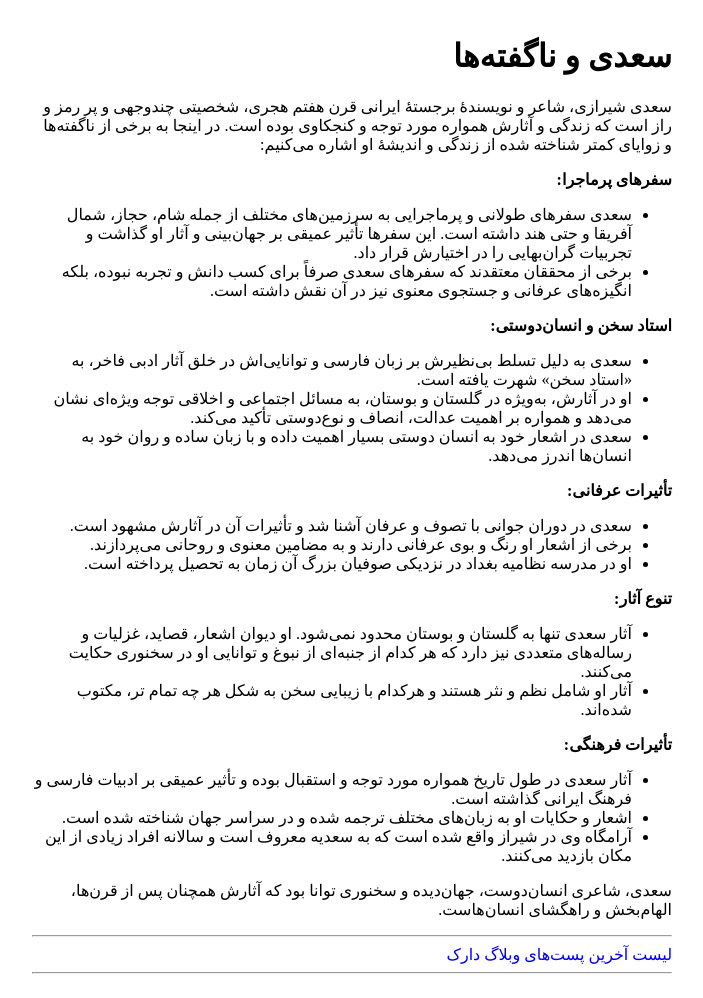
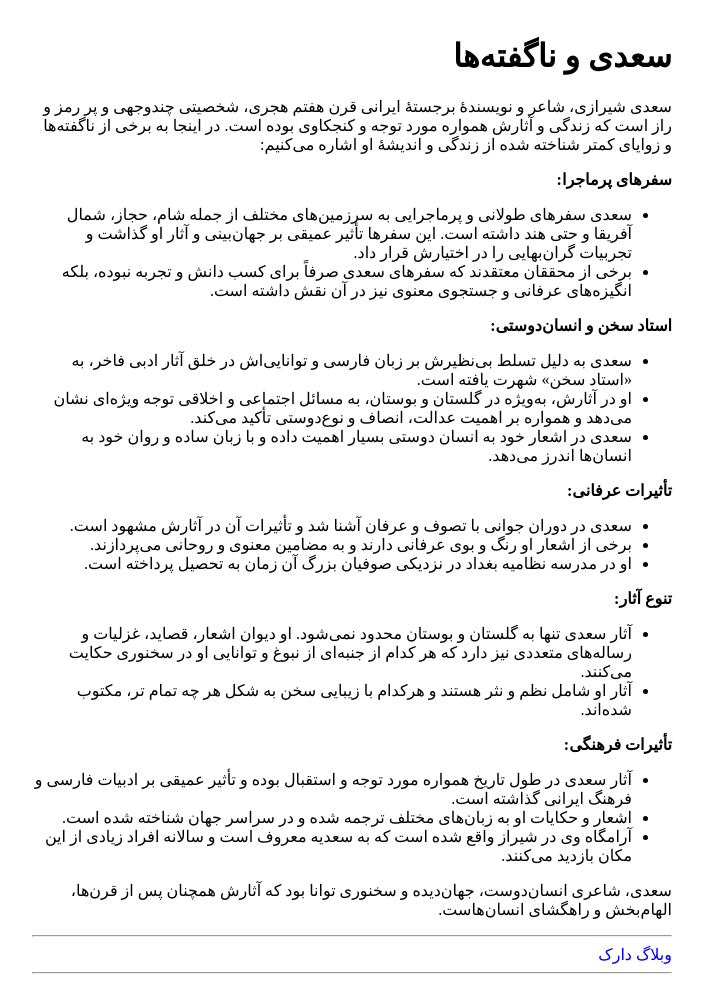
Before and after one commit to darkblog/darkblog.github.io, a Jekyll site: the page built from _posts/2025-2-2-9.md, in a window 1280 px wide. Shown: the whole page, without its empty margins (288-991 px from the left). Built offline with Jekyll 4.4.1, drawn with Linux system fonts in a browser that asks for light colours.

Commit message:
Update post.html

```diff
--- a/_layouts/post.html
+++ b/_layouts/post.html
@@ -9,7 +9,7 @@
 <h1>{{ page.title }}</h1>
 {{ content }}
 <hr>
-<a href="https://darkblog.github.io/">لیست آخرین پست‌های وبلاگ دارک</a>
+<a href="https://darkblog.github.io/">وبلاگ دارک</a>
 <hr>
 </body>
 </html>
```
